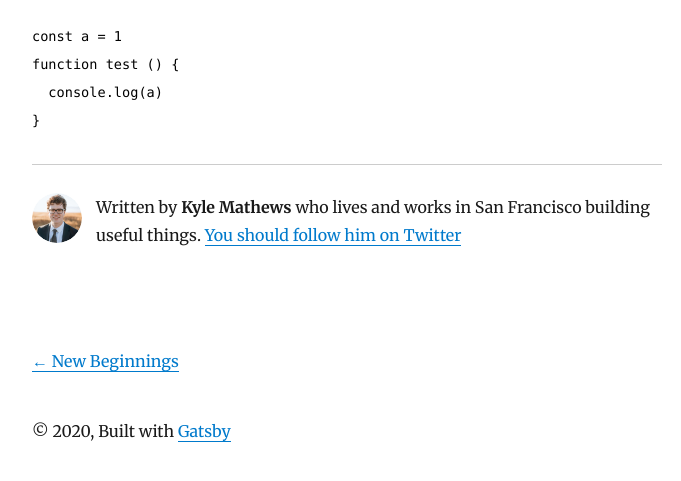
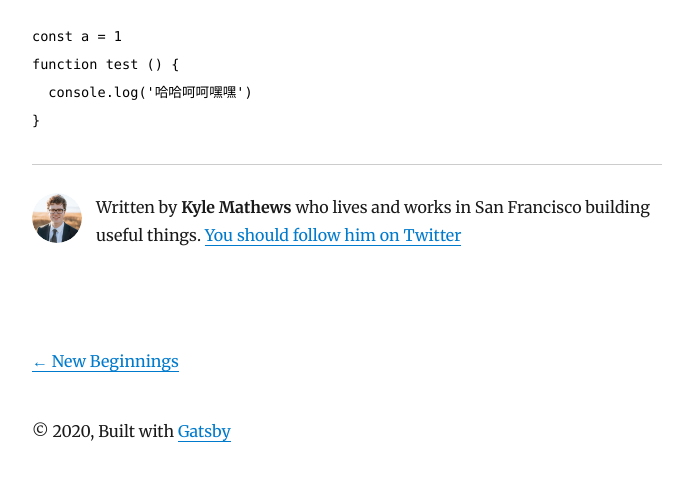
Before and after one commit to lvdezhong/lvdezhong.github.io, a Gatsby site: page /2020-04-01/ in a window 1280 px wide. Shown: the part 171-652 px from the top of the page, without its empty margins (293-974 px from the left). Built offline with nearby package versions, Linux system fonts and the light colour scheme; Gatsby itself is replaced by a stand-in of ours; some packages are replaced by stand-ins of ours; code samples lack their colours.

Commit message:
fix: change log

````diff
--- a/content/blog/2020-04-01/index.md
+++ b/content/blog/2020-04-01/index.md
@@ -3,6 +3,6 @@
 ```javascript
 const a = 1
 function test () {
-  console.log(a)
+  console.log('哈哈呵呵嘿嘿')
 }
 ```
````
